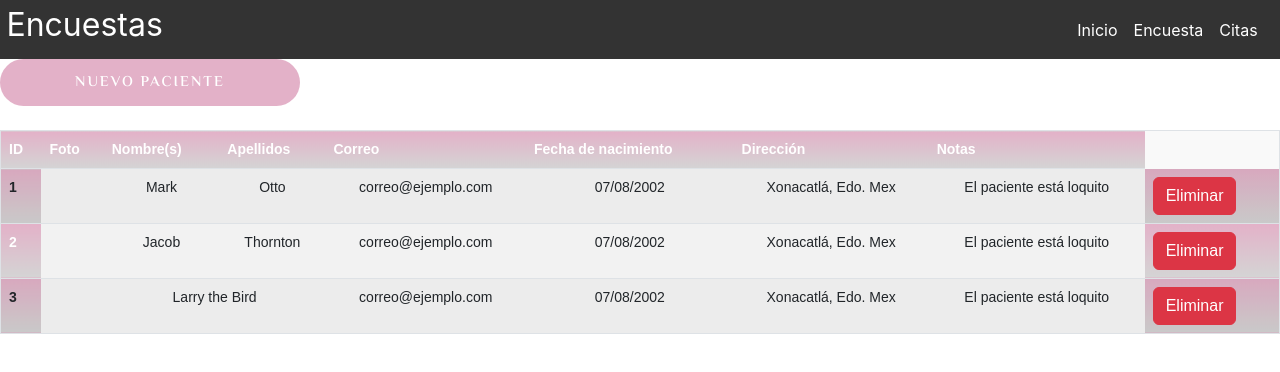
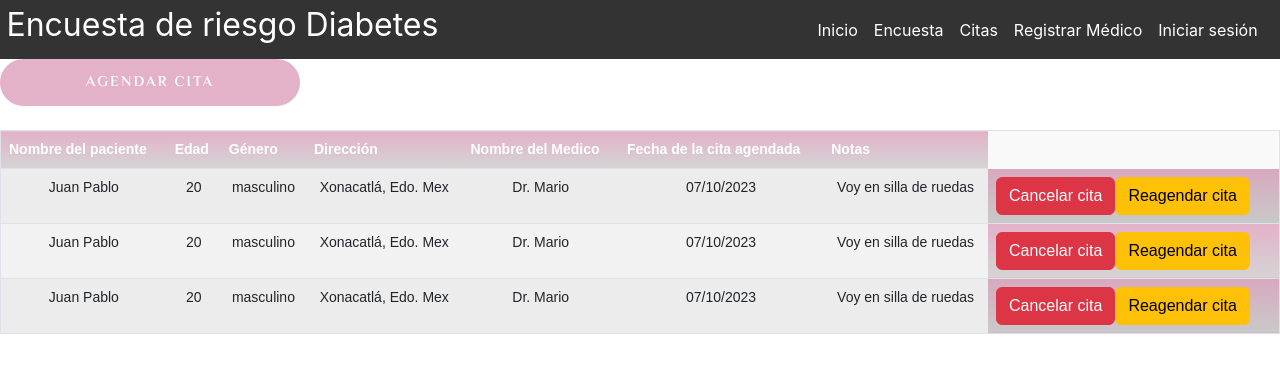
Before and after one commit to Dylan3871/sigloxxl, a React (Create React App) app: page /Citas in a window 1280 px wide. Shown: the top 372 px of the page. Built offline with nearby package versions, Linux system fonts and the light colour scheme.

Commit message:
Tabla de citas y correción de Navbar

```diff
--- a/src/App.js
+++ b/src/App.js
@@ -15,8 +15,8 @@ function App() {
         <div>
           <BrowserRouter>
             <Routes>
-              <Route exact path="/" element={<Login />} />
-              <Route exact path="/Inicio" element={<Inicio />} />
+              <Route exact path="/" element={<Inicio />} />
+              <Route exact path="/Login" element={<Login />} />
               <Route exact path="/Registro" element={<Registro />} />
               <Route exact path="/Navbar" element={<Navbar />} />
               <Route exact path="/Encuesta" element={<Encuesta />} />
--- a/src/components/Citas.jsx
+++ b/src/components/Citas.jsx
@@ -8,10 +8,10 @@ function Citas() {
         <div>
             <Navbar />
             <div>
-                {/* Agregar Nuevo Paciente*/}
+                {/* Agendar una nueva cita*/}
                 {/* botón Modal */}
                 <button type="button" class="buttonPacientes" data-bs-toggle="modal" data-bs-target="#exampleModal">
-                    Nuevo Paciente
+                    Agendar Cita
                 </button>
 
                 {/* Modal */}
@@ -19,22 +19,11 @@ function Citas() {
                     <div class="modal-dialog">
                         <div class="modal-content">
                             <div class="modal-header">
-                                <h5 class="modal-title" id="exampleModalLabel">Agrgar Nuevo Paciente</h5>
+                                <h5 class="modal-title" id="exampleModalLabel">Agendar Cita (Datos del paciente) </h5>
                                 <button type="button" class="btn-close" data-bs-dismiss="modal" aria-label="Close"></button>
                             </div>
                             {/* Cuerpo del Modal */}
                             <div class="modal-body">
-                                <div class="row g-3">
-                                    <div class="col">
-                                        <label class="form-label">Correo</label>
-                                        <input type="email" class="form-control" placeholder="Correo Electrónico"></input>
-                                    </div>
-                                </div>
-                                <div class="row g-3">
-                                    <div class="col">
-                                        <label class="form-label">Contraseña</label>
-                                        <input type="password" class="form-control" placeholder="Contraseña" id="inputPassword"></input>                                     </div>
-                                </div>
                                 <div class="row g-3">
                                     <div class="col">
                                         <label class="form-label">Nombre(s)</label>
@@ -44,10 +33,10 @@ function Citas() {
                                         <label class="form-label">Apellidos</label>
                                         <input type="text" class="form-control" placeholder="Apellidos" aria-label="Last name"></input>
                                     </div>
-                                </div>
-                                <div class="mb-3">
-                                    <label for="birthdate" class="form-label">Fecha de nacimiento</label>
-                                    <input type="date" class="form-control" id="birthdate" name="birthdate"></input>
+                                    <div class="col-2">
+                                        <label class="form-label">Edad</label>
+                                        <input type="text" class="form-control" placeholder="Edad" aria-label="Last name"></input>
+                                    </div>
                                 </div>
                                 <div>
                                     <label class="form-label">Genero</label>
@@ -59,15 +48,31 @@ function Citas() {
                                     </select>
                                 </div>
                                 <div class="mb-3">
-                                    <label for="formFileSm" class="form-label">Foto de perfil</label>
-                                    <input class="form-control form-control-sm" id="formFileSm" type="file"></input>
-                                </div>
-                                <div class="mb-3">
                                     <label class="form-label">Dirección</label>
                                     <input class="form-control form-control-sm" type="text" placeholder="Dirección" aria-label=".form-control-sm example"></input>
                                 </div>
+                                <div>
+                                    <label class="form-label">Elija a su Medíco</label>
+                                    <select class="form-select" aria-label="Medico">
+                                        <option selected>Seleccione a su Médico de confianza</option>
+                                        <option value="1">Médico 1</option>
+                                        <option value="2">Médico 2</option>
+                                        <option value="3">Médico 3</option>
+                                    </select>
+                                </div>
+
                                 <div class="mb-3">
-                                    <label for="exampleFormControlTextarea1" class="form-label">Notas</label>
+                                    <label for="birthdate" class="form-label">Agende su cita</label>
+                                    <input type="date" class="form-control" id="fechaCita" name="fechaCita"></input>
+                                </div>
+
+                                {/* <div class="mb-3">
+                                    <label for="formFileSm" class="form-label">Foto de perfil</label>
+                                    <input class="form-control form-control-sm" id="formFileSm" type="file"></input>
+                                </div> */}
+
+                                <div class="mb-3">
+                                    <label for="exampleFormControlTextarea1" class="form-label">Notas (¿Algo que el Médico deba saber?</label>
                                     <textarea class="form-control" id="exampleFormControlTextarea1" rows="3"></textarea>
                                 </div>
                             </div>
@@ -80,66 +85,67 @@ function Citas() {
                     </div>
                 </div>
             </div>
-            {/*Fin Agregar Nuevo Paciente */}
+            {/*Fin Agendra Cita */}
 
-            {/* Tabla de pacientes */}
+            {/* Tabla de Citas */}
             <div>
                 <table class="table table-striped mt-4">
                     <thead>
                         <tr>
-                            <th scope="col">ID</th>
-                            <th scope="col">Foto</th>
-                            <th scope="col">Nombre(s)</th>
-                            <th scope="col">Apellidos</th>
-                            <th scope="col">Correo</th>
-                            <th scope="col">Fecha de nacimiento</th>
+                            <th scope="col">Nombre del paciente</th>
+                            <th scope="col">Edad</th>
+                            <th scope="col">Género</th>
                             <th scope="col">Dirección</th>
+                            <th scope="col">Nombre del Medico</th>
+                            <th scope="col">Fecha de la cita agendada</th>
                             <th scope="col">Notas</th>
                         </tr>
                     </thead>
                     <tbody>
                         <tr>
-                            <th scope="row">1</th>
-                            <td></td>
-                            <td>Mark</td>
-                            <td>Otto</td>
-                            <td>correo@ejemplo.com</td>
-                            <td>07/08/2002</td>
+                            <td>Juan Pablo</td>
+                            <td>20</td>
+                            <td>masculino</td>
                             <td>Xonacatlá, Edo. Mex</td>
-                            <td>El paciente está loquito</td>
+                            <td>Dr. Mario</td>
+                            <td>07/10/2023</td>
+                            <td>Voy en silla de ruedas</td>
                             <th>
-                                <button type="button" class="btn btn-danger">Eliminar</button>
+                                <button type="button" class="btn btn-danger">Cancelar cita</button>
+                                <button type="button" class="btn btn-warning">Reagendar cita</button>
                             </th>
                         </tr>
                         <tr>
-                            <th scope="row">2</th>
-                            <td></td>
-                            <td>Jacob</td>
-                            <td>Thornton</td>
-                            <td>correo@ejemplo.com</td>
-                            <td>07/08/2002</td>
+                            <td>Juan Pablo</td>
+                            <td>20</td>
+                            <td>masculino</td>
                             <td>Xonacatlá, Edo. Mex</td>
-                            <td>El paciente está loquito</td>
+                            <td>Dr. Mario</td>
+                            <td>07/10/2023</td>
+                            <td>Voy en silla de ruedas</td>
                             <th>
-                                <button type="button" class="btn btn-danger">Eliminar</button>
+                                <button type="button" class="btn btn-danger">Cancelar cita</button>
+                                <button type="button" class="btn btn-warning">Reagendar cita</button>
                             </th>
                         </tr>
                         <tr>
-                            <th scope="row">3</th>
-                            <td></td>
-                            <td colspan="2">Larry the Bird</td>
-                            <td>correo@ejemplo.com</td>
-                            <td>07/08/2002</td>
+                            <td>Juan Pablo</td>
+                            <td>20</td>
+                            <td>masculino</td>
                             <td>Xonacatlá, Edo. Mex</td>
-                            <td>El paciente está loquito</td>
+                            <td>Dr. Mario</td>
+                            <td>07/10/2023</td>
+                            <td>Voy en silla de ruedas</td>
                             <th>
-                                <button type="button" class="btn btn-danger">Eliminar</button>
+                                <button type="button" class="btn btn-danger">Cancelar cita</button>
+                                <button type="button" class="btn btn-warning">Reagendar cita</button>
                             </th>
                         </tr>
+
                     </tbody>
                 </table>
             </div>
-            {/* Fin Tabla de pacientes */}
+            {/* Fin Tabla de Citas */}
 
         </div>
     )
--- a/src/components/Navbar.jsx
+++ b/src/components/Navbar.jsx
@@ -12,12 +12,14 @@ function Navbar() {
   return (
     <>
       <NavContainer>
-      <a onClick={handleClick} href="./Inicio"><h2>Encuestas</h2></a>
+      <a onClick={handleClick} href="./Inicio"><h2>Encuesta de riesgo Diabetes</h2></a>
         <div className={`links ${clicked ? 'active' : ''}`}>
-          <a onClick={handleClick} href="./Inicio">Inicio</a>
+          <a onClick={handleClick} href="./">Inicio</a>
           {/* <a onClick={handleClick} href="./Registro">Registro</a> */}
           <a onClick={handleClick} href="./Encuesta">Encuesta</a>
           <a onClick={handleClick} href="./Citas">Citas</a>
+          <a onClick={handleClick} href="./Registro">Registrar Médico</a>
+          <a onClick={handleClick} href="./Login">Iniciar sesión</a>
         </div>
         <div className='burguer'>
           <BurguerButton clicked={clicked} handleClick={handleClick} />
```
Also changed, not shown: src/components/Inicio.jsx (+9 -9 lines), src/assets/css/Encuesta.css (added), src/assets/css/Formulario.css (deleted).
